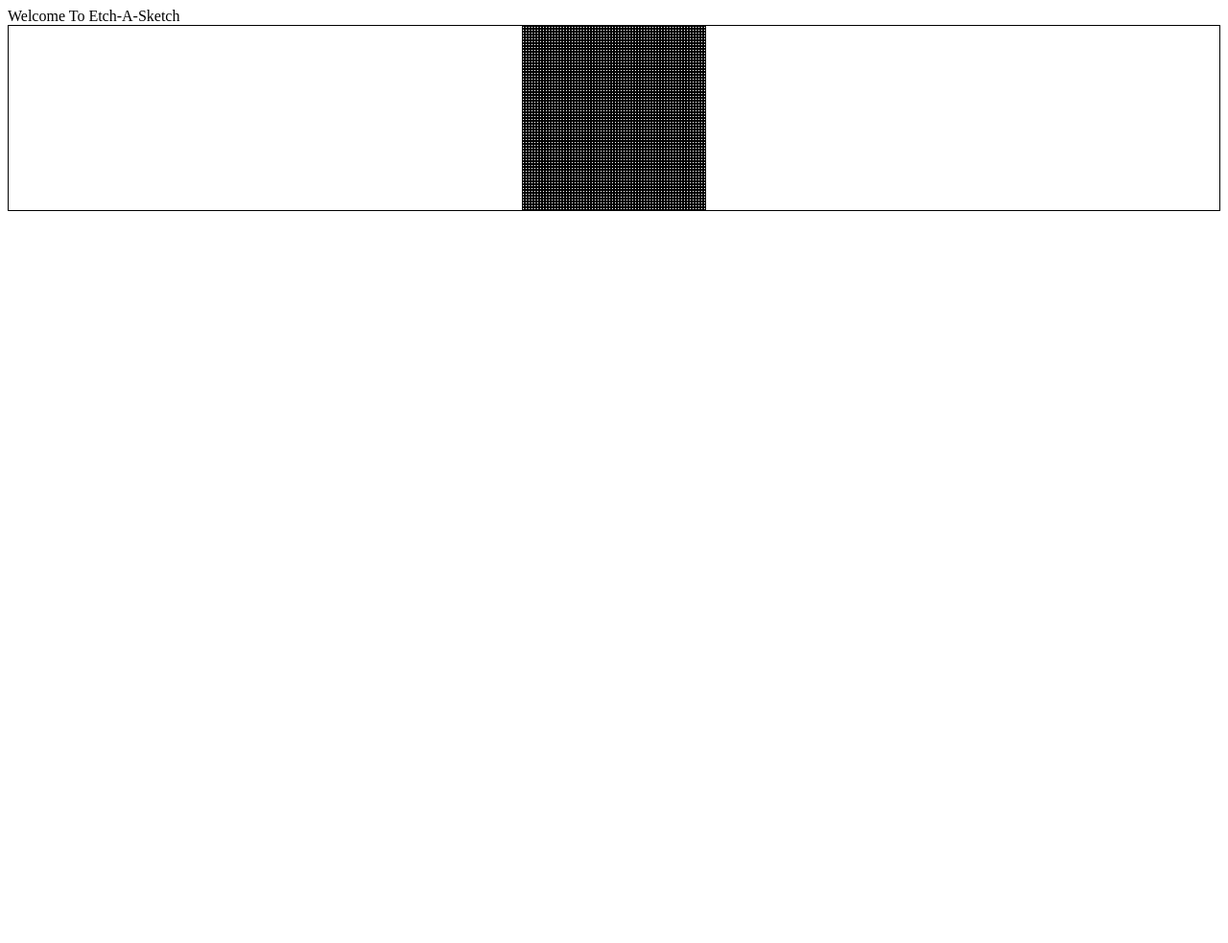
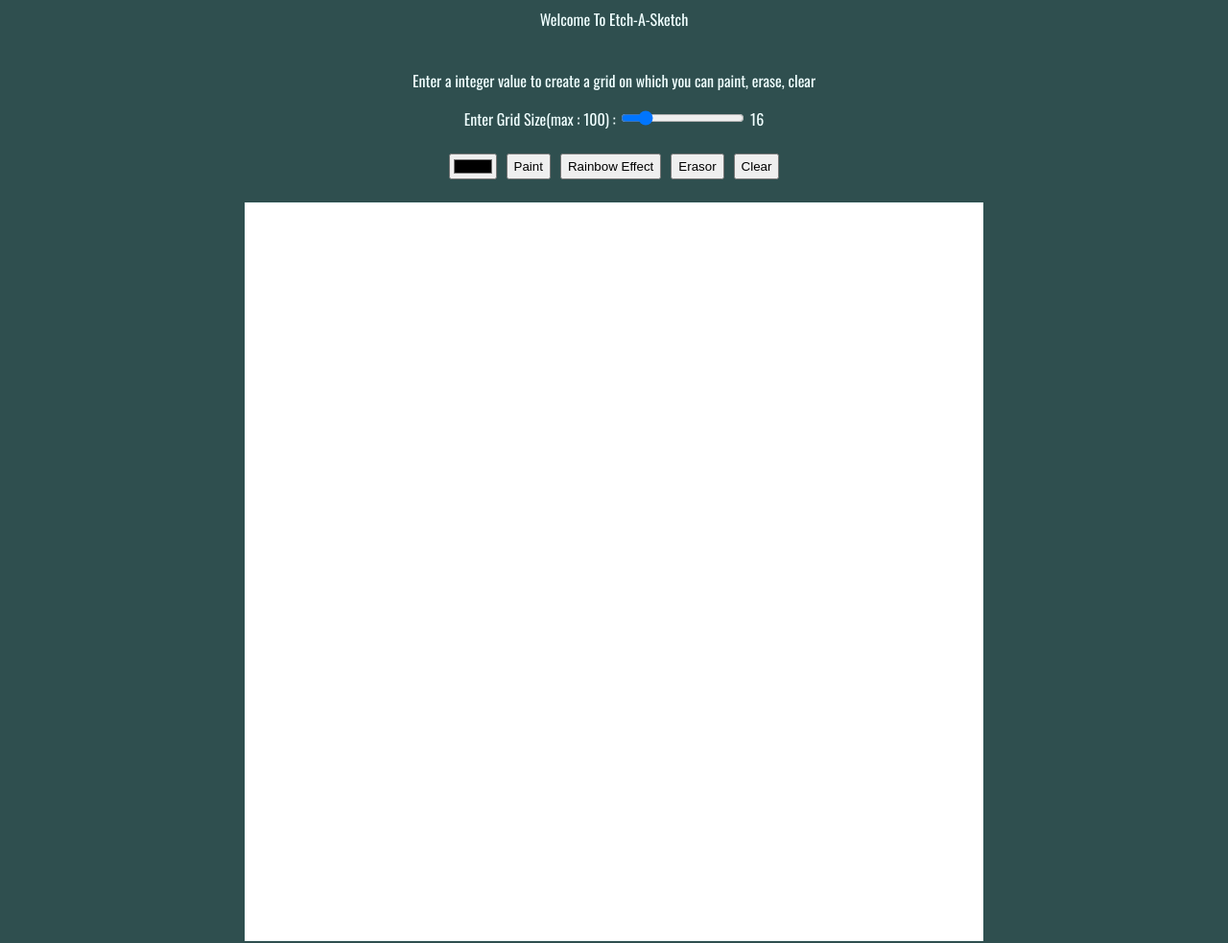
Before and after one commit to AkshatTilak/Etch-a-sketch, a plain HTML site: page index.html in a window 1280 px wide. Shown: the whole page at 96% size. Before the commit the page ends 800 px from the top, so only its background shows below. Drawn offline with nearby package versions, Linux system fonts and the light colour scheme.

Commit message:
added javascript logic for working of all buttons and the canvas as a whole

```diff
--- a/index.html
+++ b/index.html
@@ -4,17 +4,33 @@
     <meta charset="UTF-8">
     <meta http-equiv="X-UA-Compatible" content="IE=edge">
     <meta name="viewport" content="width=device-width, initial-scale=1.0">
-    <script src="script.js" defer></script>
+    <link rel="stylesheet" href="https://cdn.jsdelivr.net/npm/@simonwep/pickr/dist/themes/nano.min.css"/>
     <link rel="stylesheet" href="style.css">
     <title>Etch-A-Sketch</title>
 </head>
-<body>
-    <div class = 'heading'> Welcome To Etch-A-Sketch </div>
-    <div class = 'selection'>
-
+<BODY ondragstart="return false;" ondrop="return false;">
+    <div class="mainElement" >
+        <div class = 'heading' > Welcome To Etch-A-Sketch </div>
+        <br>
+        <p class = "description" >Enter a integer value to create a grid on which you can paint, erase, clear</p>
+        <div class = 'selection' >
+            <label for="gridSize" >Enter Grid Size(max : 100) :</label>
+            <input id = "gridSize" type="range" value="16" min="1" max="100" oninput="this.nextElementSibling.value = this.value" >
+            <output >16</output>
+        </div>
+        <br>
+        <div class = "buttons" >
+            <input type="color" id ="colorPicker">
+            <button id = 'paint' >Paint</button>
+            <button id = "rainbow" >Rainbow Effect</button>
+            <button id = "erasor" >Erasor</button>
+            <button id = "clear" >Clear</button>
+        </div>
+        <br>
+        <div id = "container" >
+        </div>
     </div>
-    <div id = "container">
-    </div>
-
+    <script src="https://cdn.jsdelivr.net/npm/@simonwep/pickr/dist/pickr.min.js"></script>
+    <script src="script.js"></script>
 </body>
 </html>
--- a/script.js
+++ b/script.js
@@ -1,14 +1,29 @@
 const container = document.getElementById("container");
+const sizeInput = document.getElementById('gridSize');
+const paint = document.getElementById('paint');
+const rainbow = document.getElementById('rainbow');
+const erasor = document.getElementById('erasor');
+const clear = document.getElementById('clear');
+const colorPicker = document.getElementById('colorPicker');
+var sizeGiven = 16;
+var hexVal = "black";
+var mode = 'paint';
+var mouseDown = false;
 
 
+// functions
 function makedivs(val){
     for(var i = 0 ; i< val; i++){
         const divs = document.createElement('div');
         divs.setAttribute('class', 'gridRow');
+        divs.setAttribute('draggable', 'false');
         container.appendChild(divs);
         for(var j = 0; j<val; j++){
             const cols = document.createElement('div');
             cols.setAttribute('class', 'gridCol');
+            cols.setAttribute('draggable', 'false');
+            cols.addEventListener('mouseover', colorChange);
+            cols.addEventListener('mousedown', colorChange);
             divs.appendChild(cols);
 
         }
@@ -16,4 +31,43 @@ function makedivs(val){
 
 };
 
-makedivs(64);
+function resetdivs(){
+    container.innerHTML = '';
+}
+
+function colorChange(e){
+
+    if( e.type === 'mouseover' && !mouseDown ) return;
+    else if( mode === 'paint'){
+         e.target.style.backgroundColor = hexVal;
+    }
+    else if( mode === 'rainbow'){
+    const randomR = Math.floor(Math.random() * 256)
+    const randomG = Math.floor(Math.random() * 256)
+    const randomB = Math.floor(Math.random() * 256)
+    e.target.style.backgroundColor = `rgb(${randomR}, ${randomG}, ${randomB})`
+    }
+    else if( mode === 'erasor'){
+    e.target.style.backgroundColor = 'white';
+    }
+}
+
+
+// EVENTS
+makedivs(sizeGiven);
+document.body.onmousedown = () => (mouseDown = true);
+document.body.onmouseup = () => (mouseDown = false);
+paint.onclick = () => (mode = 'paint');
+rainbow.onclick = () => (mode = 'rainbow');
+erasor.onclick = () => (mode = 'erasor');
+clear.onclick = () => (resetdivs(), makedivs(sizeGiven));
+colorPicker.addEventListener('change', (e) =>{
+    hexVal = e.target.value;
+} )
+
+
+sizeInput.addEventListener('change', (e) =>{
+    sizeGiven = e.target.value;
+    resetdivs();
+    makedivs(sizeGiven);
+} )
--- a/style.css
+++ b/style.css
@@ -1,12 +1,38 @@
+@import url('https://fonts.googleapis.com/css2?family=Oswald:wght@400;700&display=swap');
+
+body{
+    font-family: 'Oswald', sans-serif;
+    color: azure;
+    background-color: darkslategrey;
+}
+.mainElement{
+    display: flex;
+    flex-direction: column;
+    justify-content: center;
+    align-items: center;
+}
 #container{
     display: flex;
     justify-content: center;
-    border: 1px solid black;
+    border: 1px solid azure;
+    height : 768px;
+    width : 768px;
 
 }
 
+.gridRow{
+    display: flex;
+    flex-direction: column;
+    flex: 1 1 0;
+}
 .gridCol{
-        border: 1px solid black;
-        height : 1px;
-        width: 1px;
+
+    display: flex;
+    flex: 1 1 0;
+    background-color: white;
 }
+.buttons{
+    display: flex;
+    justify-content: space-evenly;
+    gap: 10px;
+}
```
Also changed, not shown: 1 other file.
